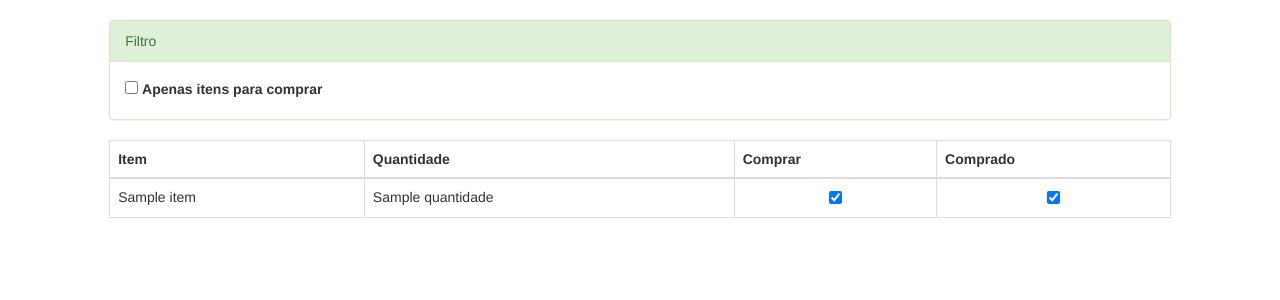
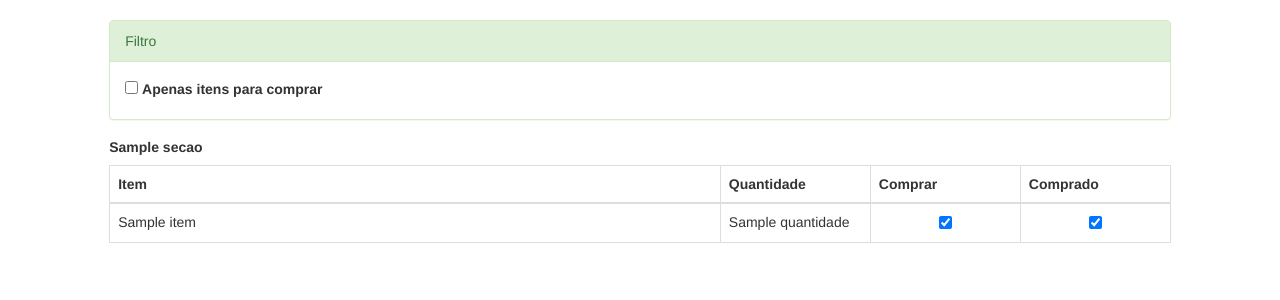
Before and after one commit to diegorocha/orcamento, a Django app: template compras/templates/lista-compras.html in a window 1280 px wide. Shown: the part 52-352 px from the top of the page. Run offline with Django 3.2, Linux system fonts and the light colour scheme; the template is opened without the code that fills it: most values are stand-ins (such as "Sample title", 1, 10 or a date in 2020); some libraries are stand-ins or nearby versions.

Commit message:
Ajustes na tela de lista de compras

```diff
--- a/compras/models.py
+++ b/compras/models.py
@@ -72,7 +72,7 @@ class ListaCompras(models.Model):
             # Adiciona todos os itens padrões atuais
             for item in ItensLista.objects.filter(ativo=True):
                 item_compra = ItemCompra(item=item, lista=self)
-                item_compra.comprar = True
+                item_compra.comprar = False
                 item_compra.comprado = False
                 item_compra.save()
 
--- a/compras/templates/lista-compras.html
+++ b/compras/templates/lista-compras.html
@@ -1,6 +1,11 @@
 {% extends "base.html" %}
 {% load static %}
 {% load l10n %}
+
+{% block custom_head %}
+    <link href="{% static "css/lista-compras.css" %}" rel="stylesheet">
+{% endblock custom_head %}
+
 {% block content %}
 <div class="panel panel-success">
     <div class="panel-heading">Filtro</div>
@@ -9,30 +14,34 @@
         <div class=""></div>
     </div>
 </div>
-<table class="table table-bordered table-hover">
+    {% regroup object.itemcompra_set.all by item.secao as secoes %}
+    {% for secao in secoes %}
+        <h5 class="secao-title">{{ secao.grouper }}</h5>
+        <table class="table table-bordered table-hover table-itens">
             <thead>
                 <tr>
                     <th>Item</th>
-            <th>Quantidade</th>
-            <th>Comprar</th>
-            <th>Comprado</th>
+                    <th class="short-column">Quantidade</th>
+                    <th class="short-column">Comprar</th>
+                    <th class="short-column">Comprado</th>
                 </tr>
             </thead>
             <tbody>
-    {% for item_lista in object.itemcompra_set.all %}
+            {% for item_lista in secao.list %}
                 <tr class="{{item_lista.comprar|yesno:',nao-comprar'}} {{item_lista.comprado|yesno:',item-nao-comprado'}}" data-id="{{item_lista.pk}}" data-comprar="{{item_lista.comprar}}">
                     <td>{{item_lista.item}}</td>
-            <td>{{item_lista.quantidade}}</td>
-            <td><input type="checkbox" class="comprar" id="comprar_{{item_lista.pk}}" data-id="{{item_lista.pk}}" value="" {{item_lista.comprar|yesno:"checked,"}}/></td>
-            <td><input type="checkbox" class="comprado" id="comprado_{{item_lista.pk}}" data-id="{{item_lista.pk}}" value="" {{item_lista.comprado|yesno:"checked,"}}/></td>
+                    <td class="short-column">{{item_lista.quantidade}}</td>
+                    <td class="short-column"><input type="checkbox" class="comprar" id="comprar_{{item_lista.pk}}" data-id="{{item_lista.pk}}" value="" {{item_lista.comprar|yesno:"checked,"}}/></td>
+                    <td class="short-column"><input type="checkbox" class="comprado" id="comprado_{{item_lista.pk}}" data-id="{{item_lista.pk}}" value="" {{item_lista.comprado|yesno:"checked,"}}/></td>
                 </tr>
             {% empty %}
                 <tr>
-            <td colspan="3">Nenhum item nessa lista</td>
+                    <td colspan="4">Nenhum item nessa lista</td>
                 </tr>
             {% endfor %}
             </tbody>
         </table>
+    {% endfor %}
 {% endblock %}
 
 {% block custom_js %}
--- /dev/null
+++ b/core/static/css/lista-compras.css
@@ -0,0 +1,6 @@
+.secao-title {
+    font-weight: bold;
+}
+.short-column {
+    width: 150px;
+}
```
Lines whose indentation alone changed are shown as unchanged.
